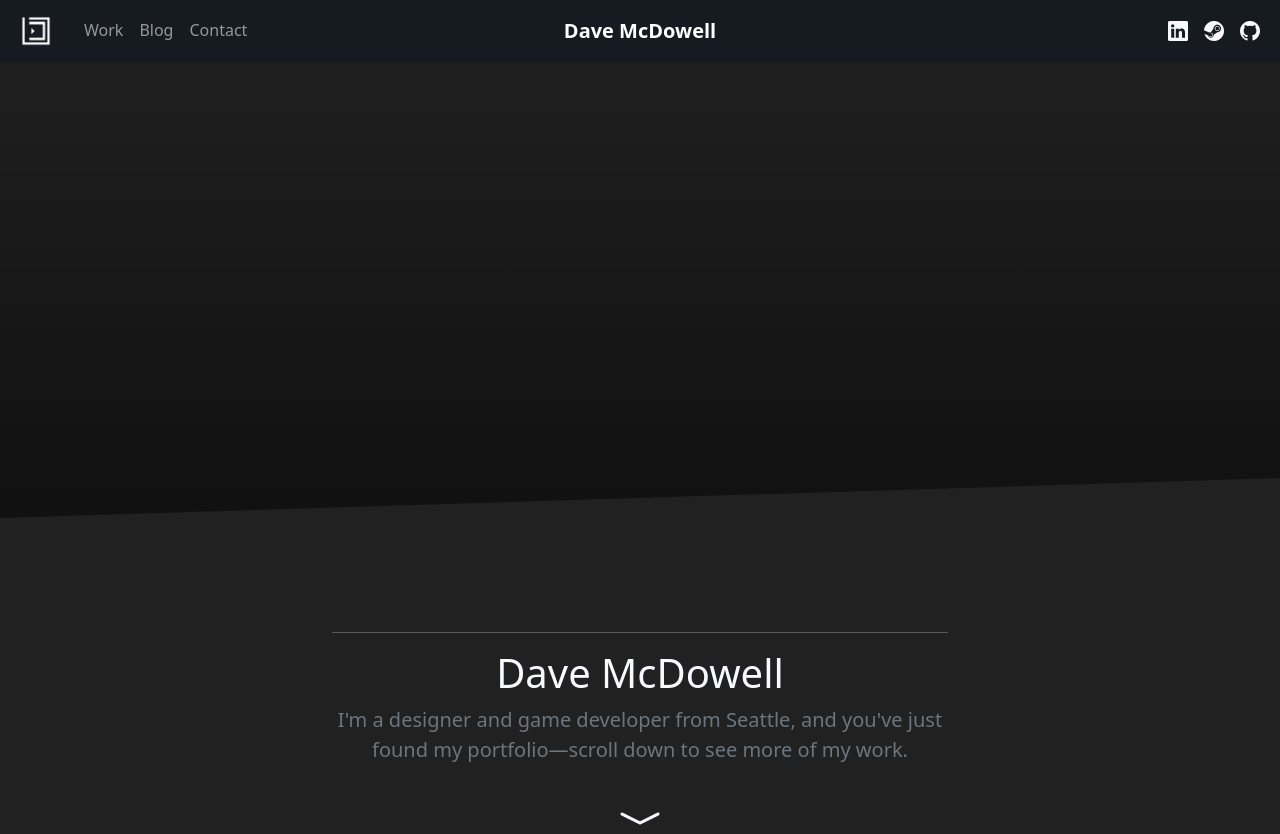
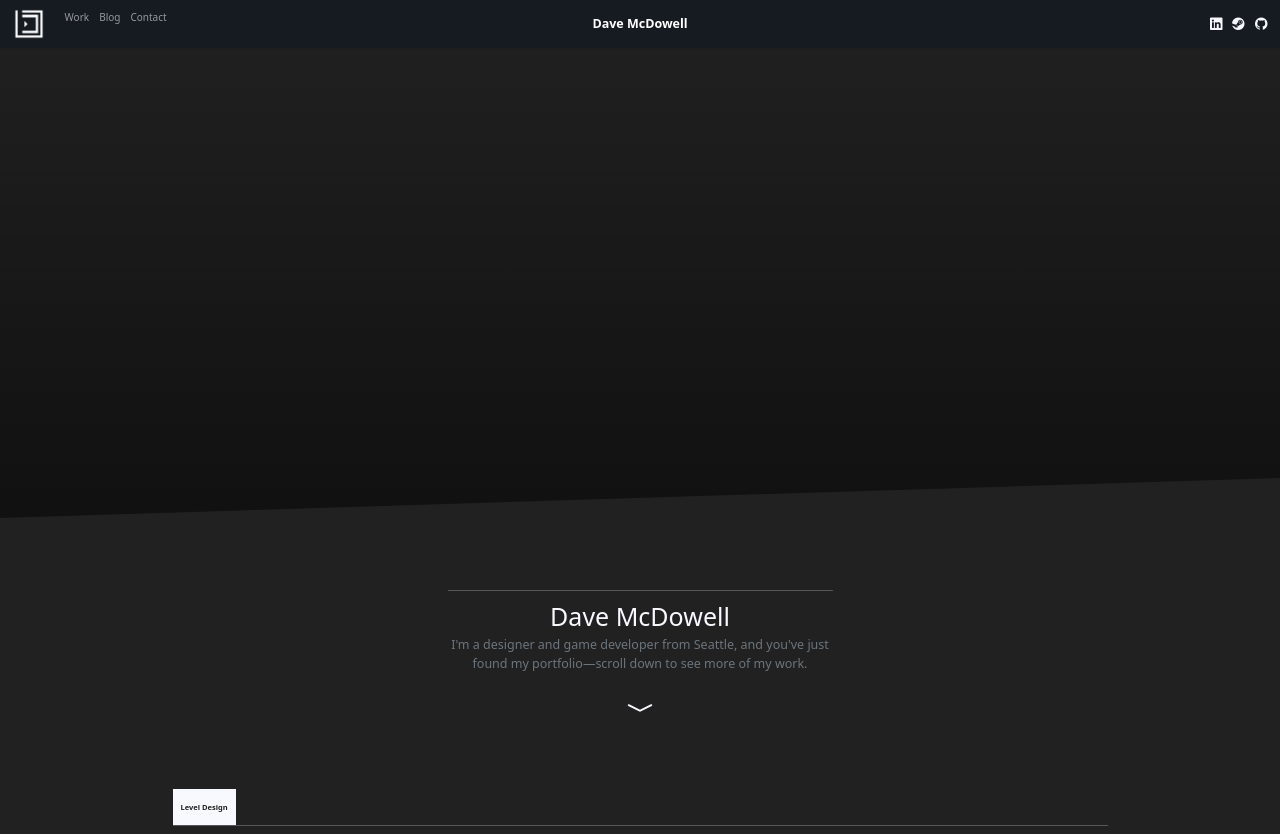
Before and after one commit to davemcdowell/portfolio, a Jekyll site: the page built from index.html, in a window 1280 px wide and 1400 px high. Shown: the top 834 px of the window. Built offline with Jekyll 4.4.1, drawn with Linux system fonts in a browser that asks for light colours; nearby versions of some CDN libraries; grey boxes are pictures that could not be loaded.

Commit message:
Update moxxi.css

```diff
--- a/assets/moxxi.css
+++ b/assets/moxxi.css
@@ -1,6 +1,5 @@
 /* globals */
 :root {
-    font-size: 16px;
     --bg-color-dark: #212121;
     --bg-color-darkest: #141414;
     --bg-color-offset: #2e2e2e;
@@ -12,6 +11,8 @@
 }
 
 html {
+    font-family: Roboto, Arial, sans-serif;
+    font-size: 10px;
     -webkit-box-sizing: border-box;
             box-sizing: border-box;
 }
```
